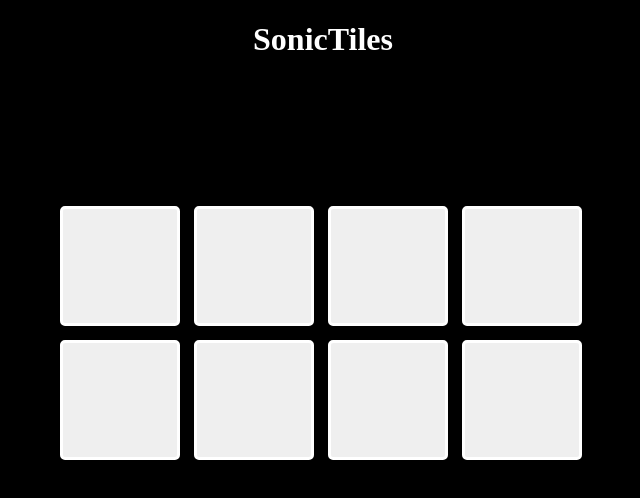
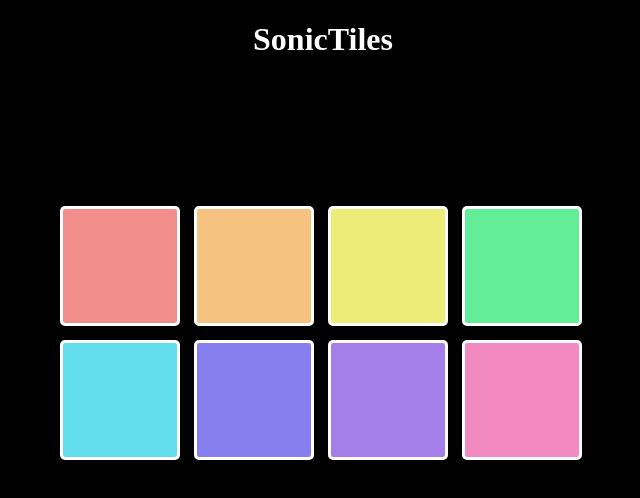
Before and after one commit to ChandiraVihan/SonicTiles-SoundBoard, a React (Vite) app: page / in a window 1280 px wide. Shown: the top 498 px of the page, without its empty margins (317-957 px from the left). Built offline with nearby package versions, Linux system fonts and the light colour scheme.

Commit message:
passing-color-through-pad.js-to-PAd.jsx-toApp

```diff
--- a/src/App.jsx
+++ b/src/App.jsx
@@ -9,7 +9,7 @@
 
 
     const buttonElements = padArray.map (pads => (
-        <Pad key = {pads.id}/>))
+        <Pad key = {pads.id} color={pads.color} />))
 
     return (
         <>
--- a/src/Pad.jsx
+++ b/src/Pad.jsx
@@ -1,8 +1,8 @@
 import "./App.css"
 
-function Pad() {
+function Pad(props) {
     return (
- <button></button>
+ <button style={{ backgroundColor: props.color }}></button>
     )
 }
 
```
